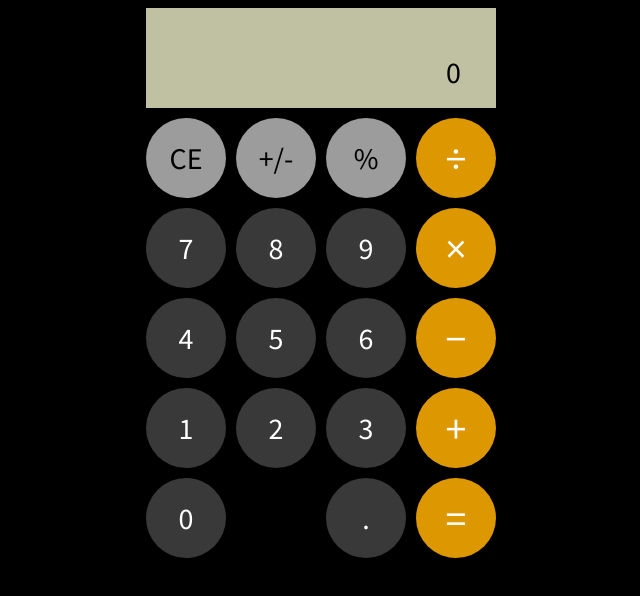
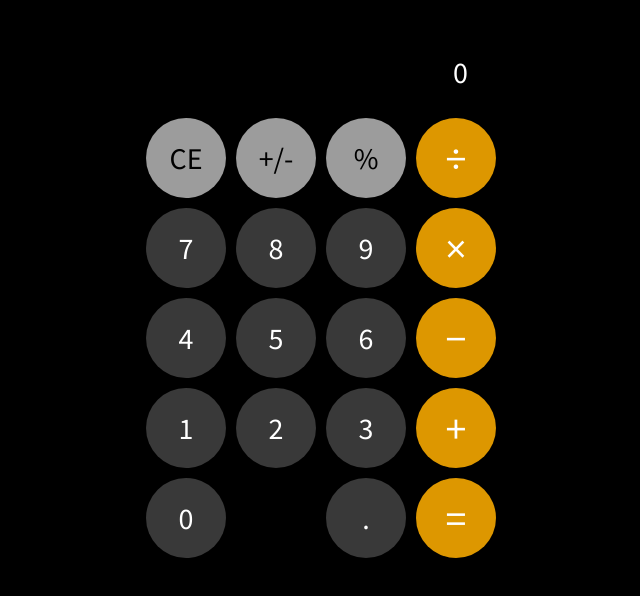
Before and after one commit to j-mcQueen/top-calculator, a plain HTML site: page index.html in a window 1280 px wide. Shown: the whole page, without its empty margins (319-959 px from the left). Drawn offline with Linux system fonts and the light colour scheme.

Commit message:
Edit colours of display background and font

```diff
--- a/styles/styles.css
+++ b/styles/styles.css
@@ -23,7 +23,6 @@ html {
 }
 
 .calculation {
-    background-color: rgb(192, 192, 162);
     margin: 0 5px 5px 5px;
     padding: 15px 0;
     min-height: 70px;
@@ -32,8 +31,9 @@ html {
 .calculation p {
     font-size: 3rem;
     text-align: right;
-    padding-right: 10%;
+    padding-right: 8%;
     margin-bottom: 0;
+    color: white;
 }
 
 button {
```
